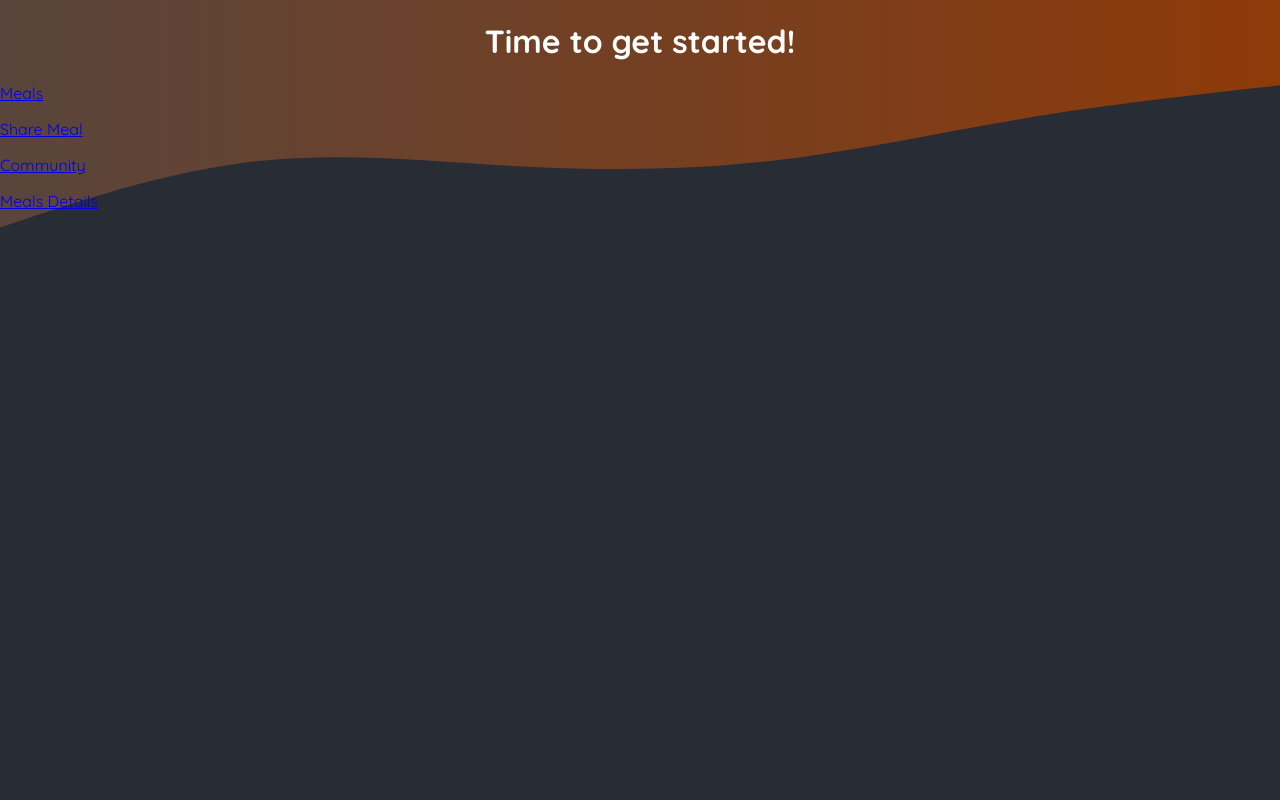
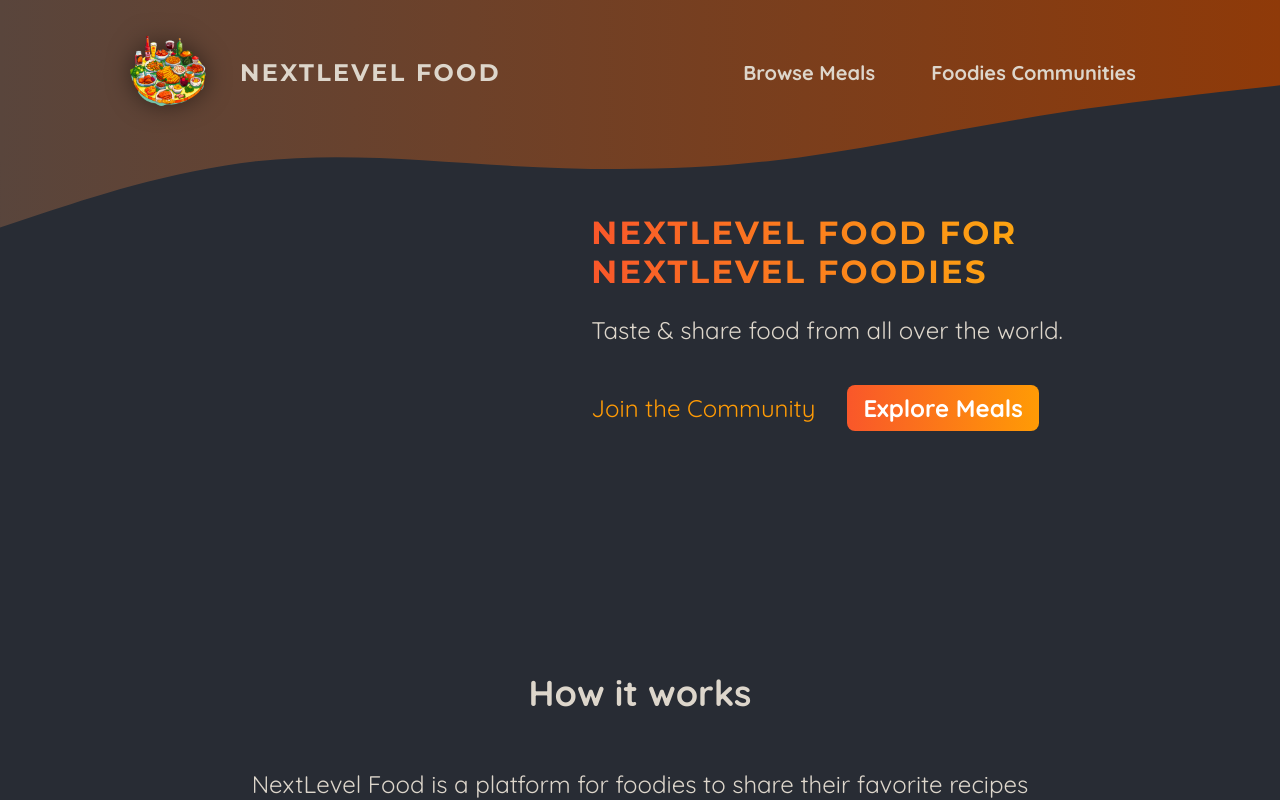
Before and after one commit to EidHachem/next-foodie, a Next.js app: page / in a window 1280 px wide. Shown: the top 800 px of the page. Built offline with nearby package versions, Linux system fonts and the light colour scheme.

Commit message:
Add main header components

```diff
--- a/app/globals.css
+++ b/app/globals.css
@@ -1,31 +1,16 @@
-@import url('https://fonts.googleapis.com/css2?family=Quicksand:wght@400;600;700&family=Montserrat:wght@400;700&display=swap');
+@import url("https://fonts.googleapis.com/css2?family=Quicksand:wght@400;600;700&family=Montserrat:wght@400;700&display=swap");
 
 * {
   box-sizing: border-box;
 }
 
 html {
-  font-family: 'Quicksand', sans-serif;
+  font-family: "Quicksand", sans-serif;
 }
 
 body {
   margin: 0;
   background: radial-gradient(#282c34, #282c34);
-}
-
-.header-background {
-  position: absolute;
-  width: 100%;
-  height: 320px;
-  top: 0;
-  left: 0;
-  z-index: -1;
-}
-
-svg {
-  display: block;
-  width: 100%;
-  height: auto;
 }
 
 .not-found,
@@ -46,7 +31,7 @@
   -webkit-text-fill-color: transparent;
   background-size: cover;
   background-position: center;
-  font-family: 'Montserrat', sans-serif;
+  font-family: "Montserrat", sans-serif;
 }
 
 .not-found p,
--- a/app/layout.js
+++ b/app/layout.js
@@ -1,37 +1,18 @@
-import './globals.css';
+import MainHeader from "@/components/main-header/main-header"
+import "./globals.css"
 
 export const metadata = {
-  title: 'NextLevel Food',
-  description: 'Delicious meals, shared by a food-loving community.',
-};
+  title: "NextLevel Food",
+  description: "Delicious meals, shared by a food-loving community.",
+}
 
 export default function RootLayout({ children }) {
   return (
     <html lang="en">
       <body>
-        <div className="header-background">
-          <svg xmlns="http://www.w3.org/2000/svg" viewBox="0 0 1440 320">
-            <defs>
-              <linearGradient id="gradient" x1="0%" y1="0%" x2="100%" y2="0%">
-                <stop
-                  offset="0%"
-                  style={{ stopColor: '#59453c', stopOpacity: '1' }}
-                />
-                <stop
-                  offset="100%"
-                  style={{ stopColor: '#8f3a09', stopOpacity: '1' }}
-                />
-              </linearGradient>
-            </defs>
-            <path
-              fill="url(#gradient)"
-              d="M0,256L48,240C96,224,192,192,288,181.3C384,171,480,181,576,186.7C672,192,768,192,864,181.3C960,171,1056,149,1152,133.3C1248,117,1344,107,1392,101.3L1440,96L1440,0L1392,0C1344,0,1248,0,1152,0C1056,0,960,0,864,0C768,0,672,0,576,0C480,0,384,0,288,0C192,0,96,0,48,0L0,0Z"
-            ></path>
-          </svg>
-        </div>
-
+        <MainHeader />
         {children}
       </body>
     </html>
-  );
+  )
 }
--- a/app/page.js
+++ b/app/page.js
@@ -1,23 +1,50 @@
 import Link from "next/link"
+
+import classes from "./page.module.css"
 
 export default function Home() {
   return (
+    <>
+      <header className={classes.header}>
+        <div className={classes.slideshow}></div>
+        <div>
+          <div className={classes.hero}>
+            <h1>NextLevel Food for NextLevel Foodies</h1>
+            <p>Taste & share food from all over the world.</p>
+          </div>
+          <div className={classes.cta}>
+            <Link href="/community">Join the Community</Link>
+            <Link href="/meals">Explore Meals</Link>
+          </div>
+        </div>
+      </header>
       <main>
-      <h1 style={{ color: "white", textAlign: "center" }}>
-        Time to get started!
-      </h1>
+        <section className={classes.section}>
+          <h2>How it works</h2>
           <p>
-        <Link href="/meals">Meals</Link>
+            NextLevel Food is a platform for foodies to share their favorite
+            recipes with the world. It&apos;s a place to discover new dishes,
+            and to connect with other food lovers.
           </p>
           <p>
-        <Link href="/meals/share">Share Meal</Link>
+            NextLevel Food is a place to discover new dishes, and to connect
+            with other food lovers.
+          </p>
+        </section>
+
+        <section className={classes.section}>
+          <h2>Why NextLevel Food?</h2>
+          <p>
+            NextLevel Food is a platform for foodies to share their favorite
+            recipes with the world. It&apos;s a place to discover new dishes,
+            and to connect with other food lovers.
           </p>
           <p>
-        <Link href="/community">Community</Link>
+            NextLevel Food is a place to discover new dishes, and to connect
+            with other food lovers.
           </p>
-      <p>
-        <Link href="/meals/deatils">Meals Details</Link>
-      </p>
+        </section>
       </main>
+    </>
   )
 }
--- /dev/null
+++ b/app/page.module.css
@@ -0,0 +1,75 @@
+.header {
+  display: flex;
+  gap: 3rem;
+  margin: 3rem auto;
+  width: 90%;
+  max-width: 75rem;
+}
+
+.slideshow {
+  width: 40rem;
+  height: 25rem;
+}
+
+.hero {
+  color: #ddd6cb;
+  font-size: 1.5rem;
+}
+
+.hero h1 {
+  font-size: 2rem;
+  font-weight: bold;
+  font-family: "Montserrat", sans-serif;
+  letter-spacing: 0.15rem;
+  text-transform: uppercase;
+  background: linear-gradient(90deg, #f9572a, #ffc905);
+  background-clip: text;
+  -webkit-background-clip: text;
+  -webkit-text-fill-color: transparent;
+}
+
+.cta {
+  font-size: 1.5rem;
+  display: flex;
+  gap: 1rem;
+}
+
+.cta a {
+  display: inline-block;
+  margin-top: 1rem;
+  padding: 0.5rem 1rem;
+  border-radius: 0.5rem;
+  background: linear-gradient(90deg, #f9572a, #ff9b05);
+  color: #ffffff;
+  font-weight: bold;
+  text-decoration: none;
+}
+
+.cta a:hover,
+.cta a:active {
+  background: linear-gradient(90deg, #fd4715, #f9b241);
+}
+
+.cta a:first-child {
+  background: transparent;
+  font-weight: normal;
+  color: #ff9b05;
+  padding-left: 0;
+}
+
+.cta a:first-child:hover,
+.cta a:first-child:active {
+  background: transparent;
+  color: #f9b241;
+}
+
+.section {
+  display: flex;
+  flex-direction: column;
+  color: #ddd6cb;
+  font-size: 1.5rem;
+  max-width: 50rem;
+  width: 90%;
+  margin: 2rem auto;
+  text-align: center;
+}
--- /dev/null
+++ b/components/main-header/main-header-background.js
@@ -0,0 +1,26 @@
+import classes from "./main-header-background.module.css"
+
+export default function MainHeaderBackground() {
+  return (
+    <div className={classes["header-background"]}>
+      <svg xmlns="http://www.w3.org/2000/svg" viewBox="0 0 1440 320">
+        <defs>
+          <linearGradient id="gradient" x1="0%" y1="0%" x2="100%" y2="0%">
+            <stop
+              offset="0%"
+              style={{ stopColor: "#59453c", stopOpacity: "1" }}
+            />
+            <stop
+              offset="100%"
+              style={{ stopColor: "#8f3a09", stopOpacity: "1" }}
+            />
+          </linearGradient>
+        </defs>
+        <path
+          fill="url(#gradient)"
+          d="M0,256L48,240C96,224,192,192,288,181.3C384,171,480,181,576,186.7C672,192,768,192,864,181.3C960,171,1056,149,1152,133.3C1248,117,1344,107,1392,101.3L1440,96L1440,0L1392,0C1344,0,1248,0,1152,0C1056,0,960,0,864,0C768,0,672,0,576,0C480,0,384,0,288,0C192,0,96,0,48,0L0,0Z"
+        ></path>
+      </svg>
+    </div>
+  )
+}
--- /dev/null
+++ b/components/main-header/main-header-background.module.css
@@ -0,0 +1,14 @@
+.header-background {
+  position: absolute;
+  width: 100%;
+  height: 320px;
+  top: 0;
+  left: 0;
+  z-index: -1;
+}
+
+.header-background svg {
+  display: block;
+  width: 100%;
+  height: auto;
+}
--- /dev/null
+++ b/components/main-header/main-header.js
@@ -0,0 +1,31 @@
+import Link from "next/link"
+import logoImg from "@/assets/logo.png"
+
+import classes from "./main-header.module.css"
+import Image from "next/image"
+import MainHeaderBackground from "./main-header-background"
+
+export default function MainHeader() {
+  return (
+    <>
+      <MainHeaderBackground />
+      <header className={classes.header}>
+        <Link className={classes.logo} href="/">
+          <Image src={logoImg} alt="logo" priority />
+          NextLevel Food
+        </Link>
+
+        <nav className={classes.nav}>
+          <ul>
+            <li>
+              <Link href="/meals">Browse Meals</Link>
+            </li>
+            <li>
+              <Link href="/community">Foodies Communities</Link>
+            </li>
+          </ul>
+        </nav>
+      </header>
+    </>
+  )
+}
--- /dev/null
+++ b/components/main-header/main-header.module.css
@@ -0,0 +1,67 @@
+.header {
+  display: flex;
+  justify-content: space-between;
+  align-items: center;
+  padding: 2rem 1rem;
+}
+
+@media (min-width: 768px) {
+  .header {
+    padding: 2rem 10%;
+  }
+}
+
+.nav ul {
+  list-style: none;
+  margin: 0;
+  padding: 0;
+  display: flex;
+  gap: 1.5rem;
+  /* font-family: 'Montserrat', sans-serif; */
+  font-size: 1.25rem;
+}
+
+.nav a {
+  text-decoration: none;
+  color: #ddd6cb;
+  font-weight: bold;
+  padding: 0.5rem 1rem;
+  border-radius: 0.5rem;
+}
+
+.nav a:hover,
+.nav a:active {
+  background: linear-gradient(90deg, #ff8a05, #f9b331);
+  background-clip: text;
+  -webkit-background-clip: text;
+  -webkit-text-fill-color: transparent;
+  text-shadow: 0 0 18px rgba(248, 190, 42, 0.8);
+}
+
+.active {
+  background: linear-gradient(90deg, #ff8a05, #f9b331);
+  background-clip: text;
+  -webkit-background-clip: text;
+  -webkit-text-fill-color: transparent;
+}
+
+.logo {
+  display: flex;
+  align-items: center;
+  justify-content: center;
+  gap: 2rem;
+  text-decoration: none;
+  color: #ddd6cb;
+  font-weight: bold;
+  font-family: "Montserrat", sans-serif;
+  letter-spacing: 0.15rem;
+  text-transform: uppercase;
+  font-size: 1.5rem;
+}
+
+.logo img {
+  width: 5rem;
+  height: 5rem;
+  object-fit: contain;
+  filter: drop-shadow(0 0 0.75rem rgba(0, 0, 0, 0.5));
+}
```
Lines whose indentation alone changed are shown as unchanged.
